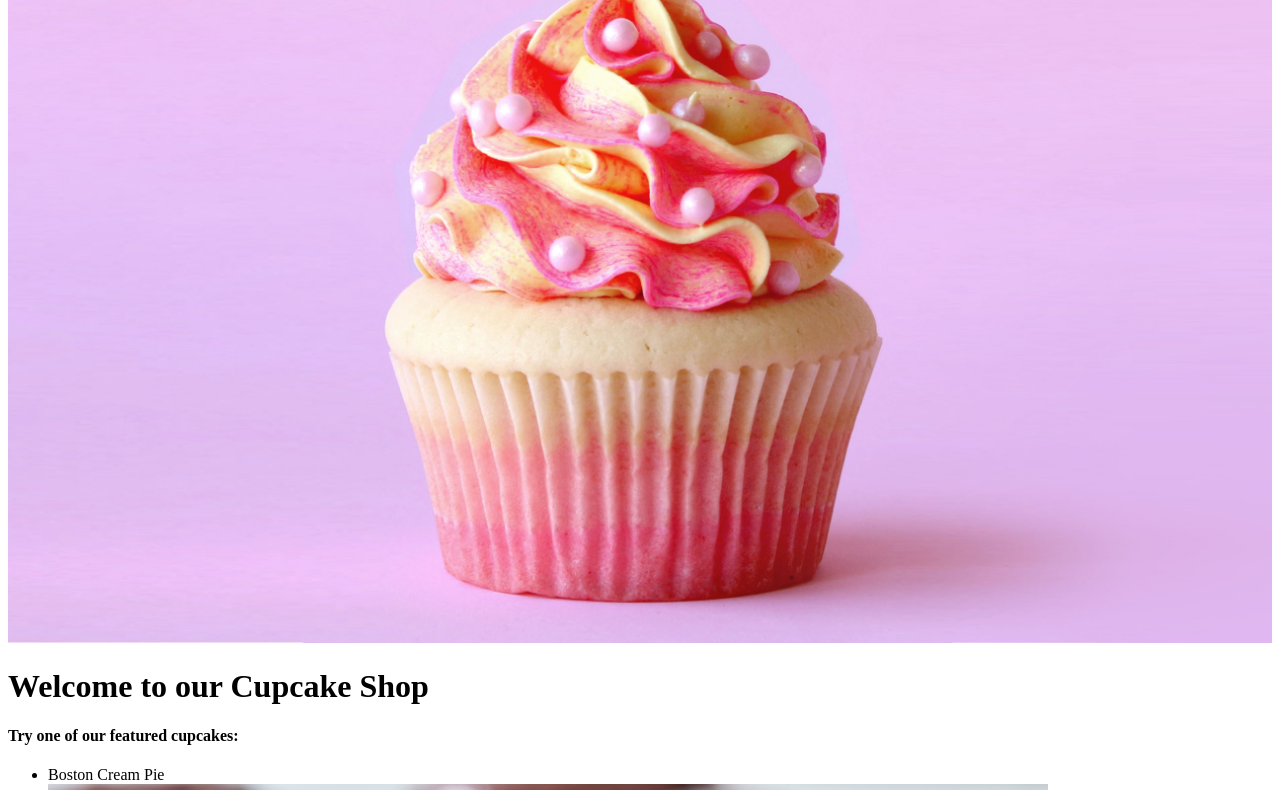
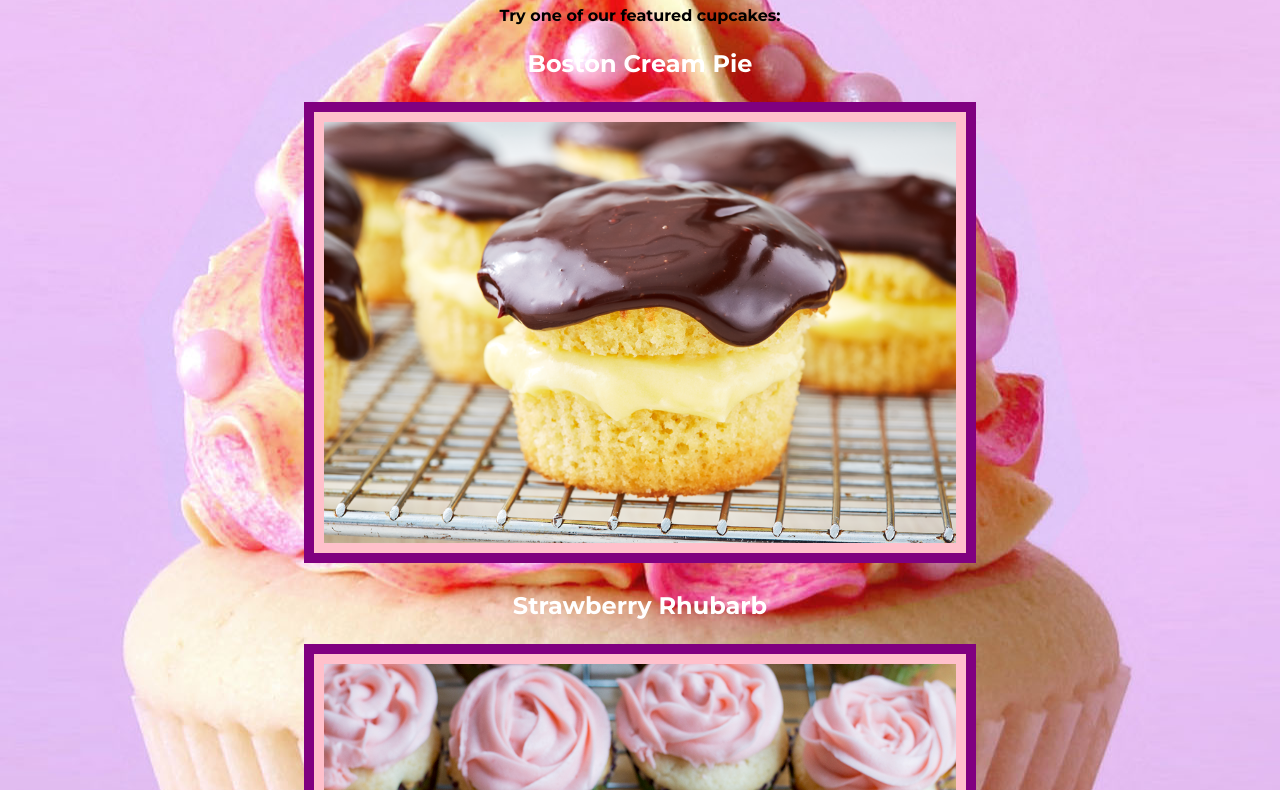
Before and after one commit to courtschmort/cupcake-shop, a plain HTML site: page index.html in a window 1280 px wide. Shown: the part 76-866 px from the top of the page. Drawn offline with Linux system fonts and the light colour scheme.

Commit message:
add color

```diff
--- a/css/styles.css
+++ b/css/styles.css
@@ -0,0 +1,20 @@
+html {
+  background: url("../img/cupcake.jpg") no-repeat center center fixed;
+}
+
+body {
+  font-family: 'Montserrat', sans-serif;
+  text-align: center;
+}
+
+p.title {
+  color: white;
+  font-size: 1.5em;
+  font-weight: bold;
+}
+
+img {
+  border: 10px solid purple;
+  padding: 10px;
+  background-color: pink;
+}
--- a/index.html
+++ b/index.html
@@ -2,20 +2,21 @@
 <html lang="en" dir="ltr">
   <head>
     <meta charset="utf-8">
-    <link href="/css/styles.css" rel="stylesheet" type="text/css">
+    <link href="css/styles.css" rel="stylesheet" type="text/css">
+    <link href="https://fonts.googleapis.com/css?family=Montserrat:100,100i,200,200i,300,300i,400,400i,500,500i,600,600i,700,700i,800,800i,900,900i|Open+Sans&display=swap" rel="stylesheet">
     <title>Cupcake Shop</title>
   </head>
   <body>
-    <img src="img/cupcake.jpg" alt="An image of a cupcake" width=100%>
     <h1>Welcome to our Cupcake Shop</h1>
     <h4>Try one of our featured cupcakes:</h4>
-    <ul>
-      <li>Boston Cream Pie</li>
-      <img src="img/boston-cream-pie.png" alt="An image of a Boston Cream Pie cupcake">
-      <li>Strawberry Rhubarb</li>
-      <img src="img/strawberry-rhubarb.jpg" alt="An image of a Strawberry Rhubarb cupcake">
-    </ul>
-
+    <div class="left">
+      <p class="title">Boston Cream Pie</p>
+      <img src="img/boston-cream-pie.png" alt="An image of a Boston Cream Pie cupcake" width=50%>
+    </div>
+    <div class="right">
+      <p class="title">Strawberry Rhubarb</p>
+      <img src="img/strawberry-rhubarb.jpg" alt="An image of a Strawberry Rhubarb cupcake" width=50%>
+    </div>
     <h4>Place your order today!</h4>
     <p>Email us <a href="mailto:jcnailtech3@yahoo.com">here</a>.</p>
 
```
Also changed, not shown: img/tie-dye.jpg (added).
